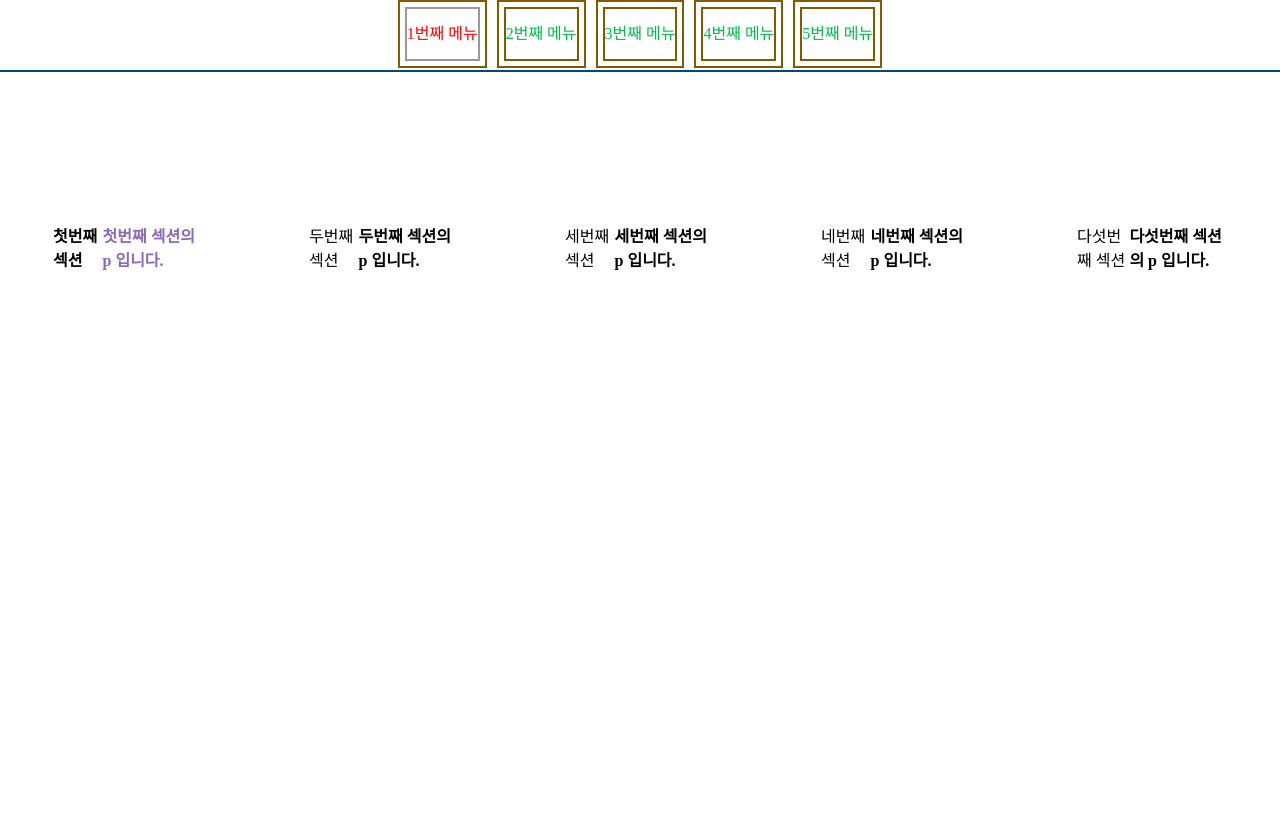
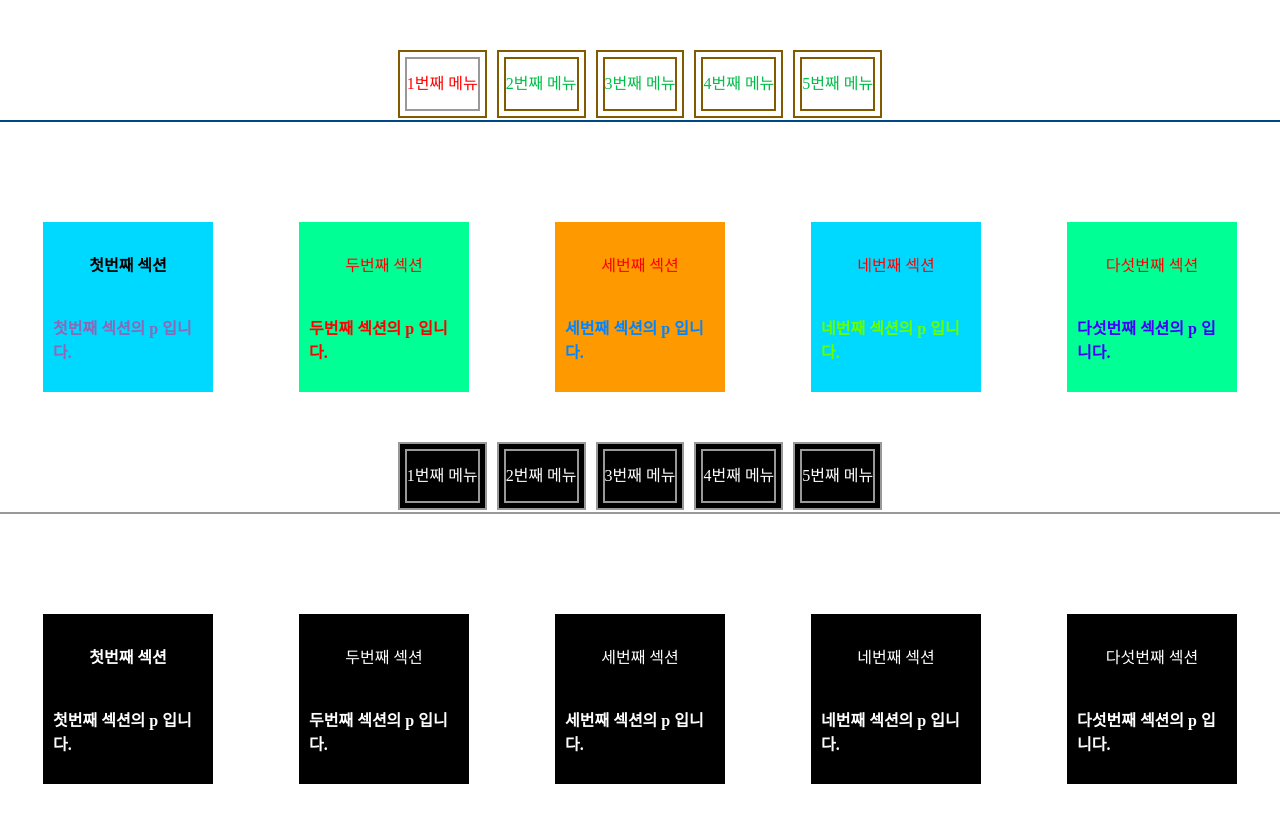
Before and after one commit to KwonJiWoong/finenuts, a plain HTML site: page html/custom_Properties.html in a window 1280 px wide. Before the commit the page ends 800 px from the top, so only its background shows below. Drawn offline with nearby package versions, Linux system fonts and the light colour scheme.

Commit message:
Update custom_Properties.html

```diff
--- a/html/custom_Properties.html
+++ b/html/custom_Properties.html
@@ -11,7 +11,13 @@
     <style>
         :root {
             --default-color-01: #f00;
+            --default-color-02: rgb(0, 132, 255);
+            --default-color-03: rgb(102, 255, 0);
+            --default-color-04: rgb(68, 0, 255);
+            --default-color-05: rgb(9, 36, 9);
             --default-bg-01: rgb(0, 217, 255);
+            --default-bg-02: rgb(255, 153, 0);
+            --default-bg-03: rgb(0, 255, 149);
             --border-color-01: rgb(0, 72, 131);
             --hover-btn-bg-01:#000;
             --hover-btn-color-01:#fff;
@@ -28,11 +34,12 @@
         li{display:block;}
         html,body{line-height:var(--default-line-height);}
 
+        .wrapper{margin:50px 0;}
         header{height:var(--default-height-01, 70px); line-height:calc(var(--default-height-01, 70px) - 20px); border-bottom:solid 2px var(--border-color-01, --default-bg-01, --default-color-01);}
         header ul{display:flex; justify-content:center; gap:var(--default-gap-01, 10px);}
         /* 아래 --border-color-01 처럼 재사용(해당 부분들 가능) / 중간에 새로 정의 가능  */
         header ul > li{
-            --new-color:rgb(0, 189, 72);
+            --new-color-01:rgb(0, 189, 72);
             --border-color-01: rgb(131, 90, 0);
             border:solid 2px var(--border-color-01)
         }
@@ -47,16 +54,43 @@
         header ul > li a{
             margin:5px;
             border:solid 2px var(--border-color-01);
-            color:var(--new-color, --default-color-01);
+            color:var(--new-color-01, --default-color-01);
         }
 
         .section_wrap{display:grid; grid-template-columns: 1fr 1fr 1fr 1fr 1fr; margin-top:var(--default-large-gap-01);}
-        .section_wrap section{display:flex; align-items:center; justify-content:center; width:150px; height:150px; margin:0 auto;}
-        /* 위 --new-color / --new-color-02는 지역변수처럼 적용 (header ul > li 이하 요소들에만) */
-        .section_wrap section:nth-of-type(1){color:var(--new-color, #000); font-weight: var(--default-weight-bold , normal);
+        .section_wrap section{display:flex; flex-direction: column; align-items:center; justify-content:space-around; width:150px; height:150px; margin:0 auto; padding:10px; background-color:var(--default-bg-01); color:var(--default-color-01)}
+        /* 위 --new-color-01 / --new-color-02는 지역변수처럼 적용 가능 (header ul > li 이하 요소들에 적용 가능) */
+        .section_wrap section:nth-of-type(1){color:var(--new-color-01, #000); font-weight: var(--default-weight-bold , normal);
             --new-color-02:rgb(140, 104, 182);
         }
+        .section_wrap section:nth-of-type(2){background-color:var(--default-bg-03);}
+        .section_wrap section:nth-of-type(3){background-color:var(--default-bg-02);}
+        .section_wrap section:nth-of-type(4){background-color:var(--default-bg-01);}
+        .section_wrap section:nth-of-type(5){background-color:var(--default-bg-03);}
         .section_wrap section p{display:block; color:var(--new-color-02); font-weight: var(--default-weight-bold , normal);}
+        .section_wrap section:nth-of-type(2) p{color:var(--default-color-01);}
+        .section_wrap section:nth-of-type(3) p{color:var(--default-color-02);}
+        .section_wrap section:nth-of-type(4) p{color:var(--default-color-03);}
+        .section_wrap section:nth-of-type(5) p{color:var(--default-color-04);}
+
+        .dark{
+            --default-color-01: #fff;
+            --default-color-02: #fff;
+            --default-color-03: #fff;
+            --default-color-04: #fff;
+            --default-color-05: #fff;
+            --default-bg-01: #000;
+            --default-bg-02: #000;
+            --default-bg-03: #000;
+            --border-color-01: #999;
+            --new-color-01:#fff;
+        }
+        .dark .section_wrap section:nth-of-type(1){--new-color-02:#fff;}
+        .dark header ul > li{
+            --new-color-01:inherit;
+            --border-color-01: inherit;
+            background-color:var(--default-bg-01);
+        }
     </style>
 
     <div class="wrapper">
@@ -87,5 +121,33 @@
             </section>
         </div>
     </div>
+    <div class="wrapper dark">
+        <header>
+            <ul>
+                <li><a href="#">1번째 메뉴</a></li>
+                <li><a href="#">2번째 메뉴</a></li>
+                <li><a href="#">3번째 메뉴</a></li>
+                <li><a href="#">4번째 메뉴</a></li>
+                <li><a href="#">5번째 메뉴</a></li>
+            </ul>
+        </header>
+        <div class="section_wrap">
+            <section>첫번째 섹션
+                <p>첫번째 섹션의 p 입니다.</p>
+            </section>
+            <section>두번째 섹션
+                <p>두번째 섹션의 p 입니다.</p>
+            </section>
+            <section>세번째 섹션
+                <p>세번째 섹션의 p 입니다.</p>
+            </section>
+            <section>네번째 섹션
+                <p>네번째 섹션의 p 입니다.</p>
+            </section>
+            <section>다섯번째 섹션
+                <p>다섯번째 섹션의 p 입니다.</p>
+            </section>
+        </div>
+    </div>
 </body>
 </html>
```
